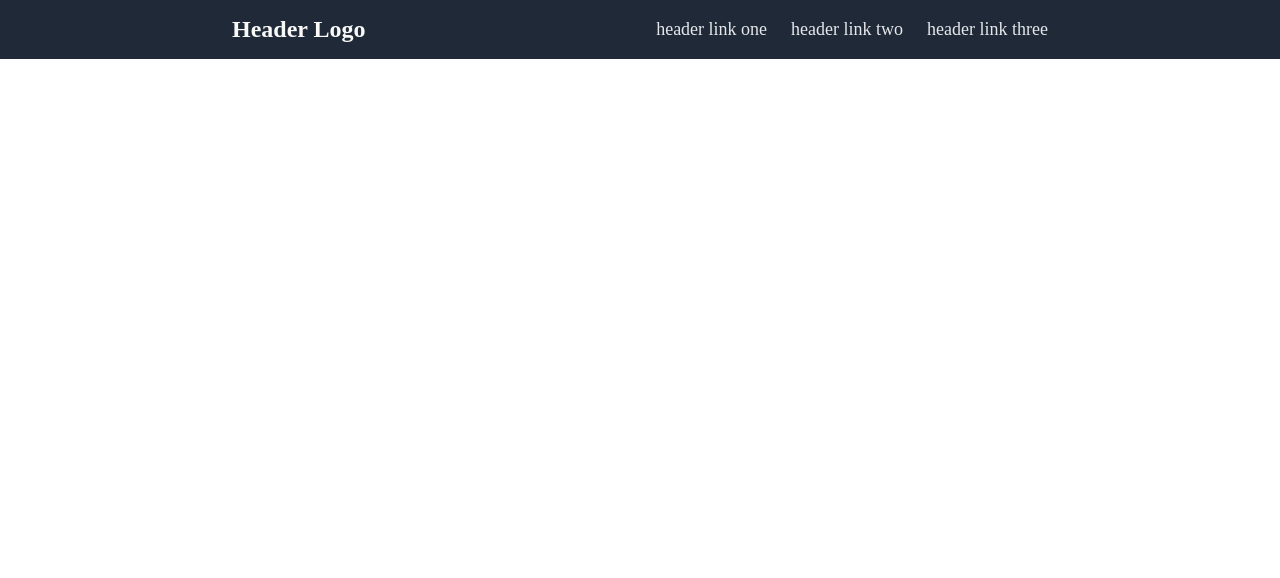
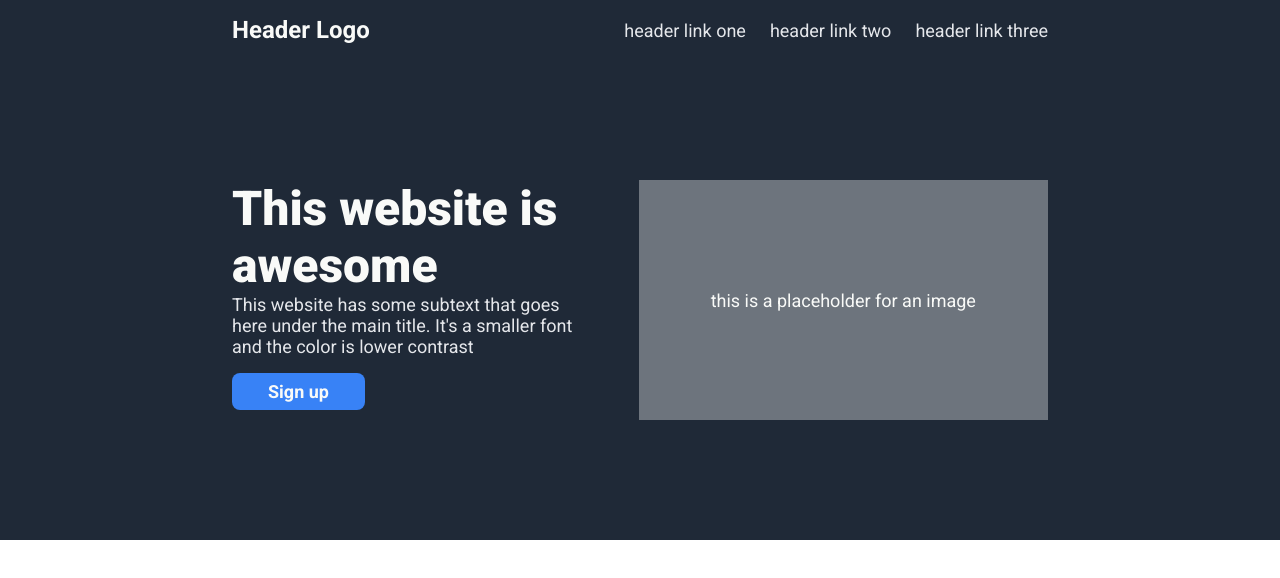
Before and after one commit to nwnordahl/landing-page, a plain HTML site: page index.html in a window 1280 px wide. Drawn offline with Linux system fonts and the light colour scheme.

Commit message:
Make section 1

```diff
--- a/css/style.css
+++ b/css/style.css
@@ -3,6 +3,10 @@
   margin: 0;
   padding: 0;
   box-sizing: border-box;
+}
+
+body {
+  font-family: "Roboto", sans-serif;
 }
 
 ul {
@@ -36,3 +40,48 @@ a {
   font-size: 18px;
   color: #e5e7eb;
 }
+
+/* Section 1 */
+.section-1 {
+  background-color: #1f2937;
+  padding: 120px 232px;
+  display: flex;
+  gap: 45px;
+}
+
+.section-1 .section-1-left h2 {
+  font-size: 48px;
+  font-weight: 900;
+  color: #f9faf8;
+}
+
+.section-1 .section-1-left p {
+  font-size: 18px;
+  color: #e5e7eb;
+  margin-bottom: 24px;
+}
+
+.section-1 .section-1-left .button {
+  text-decoration: none;
+  background-color: #3882f6;
+  padding: 8px 36px;
+  border-radius: 8px;
+  font-weight: bold;
+  font-size: 18px;
+  color: #f9faf8;
+}
+
+.section-1 .section-1-right {
+  background-color: #6d747d;
+  width: 1040px;
+  height: 240px;
+
+  display: flex;
+  justify-content: center;
+  align-items: center;
+}
+
+.section-1 .section-1-right p {
+  color: #f9faf8;
+  font-size: 18px;
+}
--- a/index.html
+++ b/index.html
@@ -4,10 +4,17 @@
     <meta charset="UTF-8" />
     <meta http-equiv="X-UA-Compatible" content="IE=edge" />
     <meta name="viewport" content="width=device-width, initial-scale=1.0" />
+    <link rel="preconnect" href="https://fonts.googleapis.com" />
+    <link rel="preconnect" href="https://fonts.gstatic.com" crossorigin />
+    <link
+      href="https://fonts.googleapis.com/css2?family=Roboto:ital,wght@0,100;0,300;0,400;0,500;0,700;0,900;1,100;1,300;1,400;1,500;1,700;1,900&display=swap"
+      rel="stylesheet"
+    />
     <link rel="stylesheet" href="./css/style.css" />
     <title>Landing Page</title>
   </head>
   <body>
+    <!-- Header -->
     <div class="header">
       <h1>Header Logo</h1>
       <ul>
@@ -16,5 +23,20 @@
         <li><a href="#">header link three</a></li>
       </ul>
     </div>
+
+    <!-- Section 1 -->
+    <div class="section-1">
+      <div class="section-1-left">
+        <h2>This website is awesome</h2>
+        <p>
+          This website has some subtext that goes here under the main title.
+          It's a smaller font and the color is lower contrast
+        </p>
+        <a href="#" class="button">Sign up</a>
+      </div>
+      <div class="section-1-right">
+        <p>this is a placeholder for an image</p>
+      </div>
+    </div>
   </body>
 </html>
```
